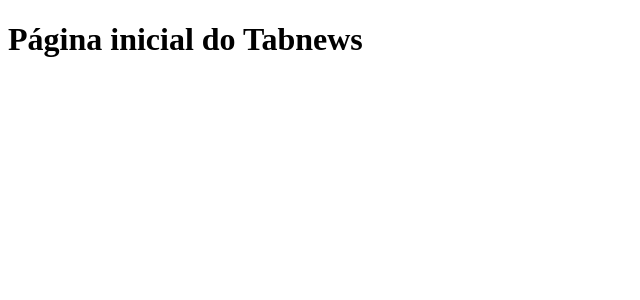
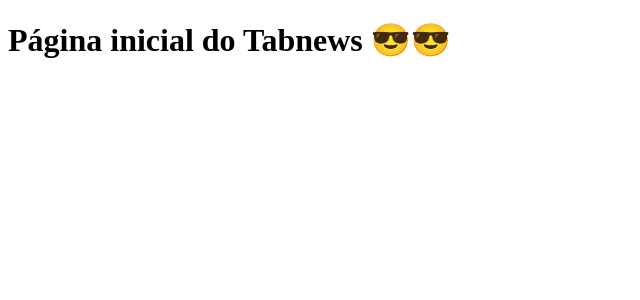
Before and after one commit to kelvincharlesdev/clone-tabnews, a Next.js app: page / in a window 1280 px wide. Shown: the top 300 px of the page, without its empty margins (0-640 px from the left). Built offline with nearby package versions, Linux system fonts and the light colour scheme.

Commit message:
modifica a frase

```diff
--- a/pages/index.js
+++ b/pages/index.js
@@ -1,3 +1,3 @@
 export default function Home() {
-  return <h1>Página inicial do Tabnews</h1>;
+  return <h1>Página inicial do Tabnews 😎😎</h1>;
 }
```
